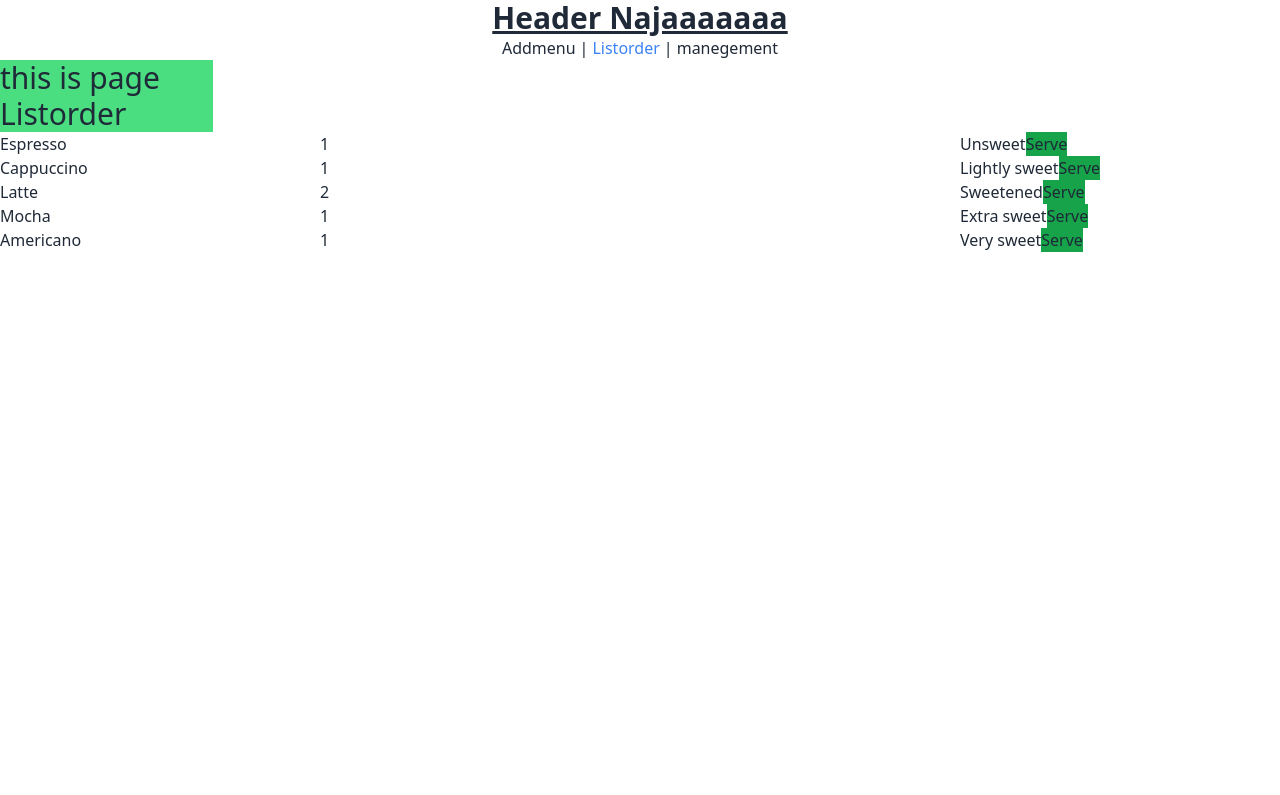
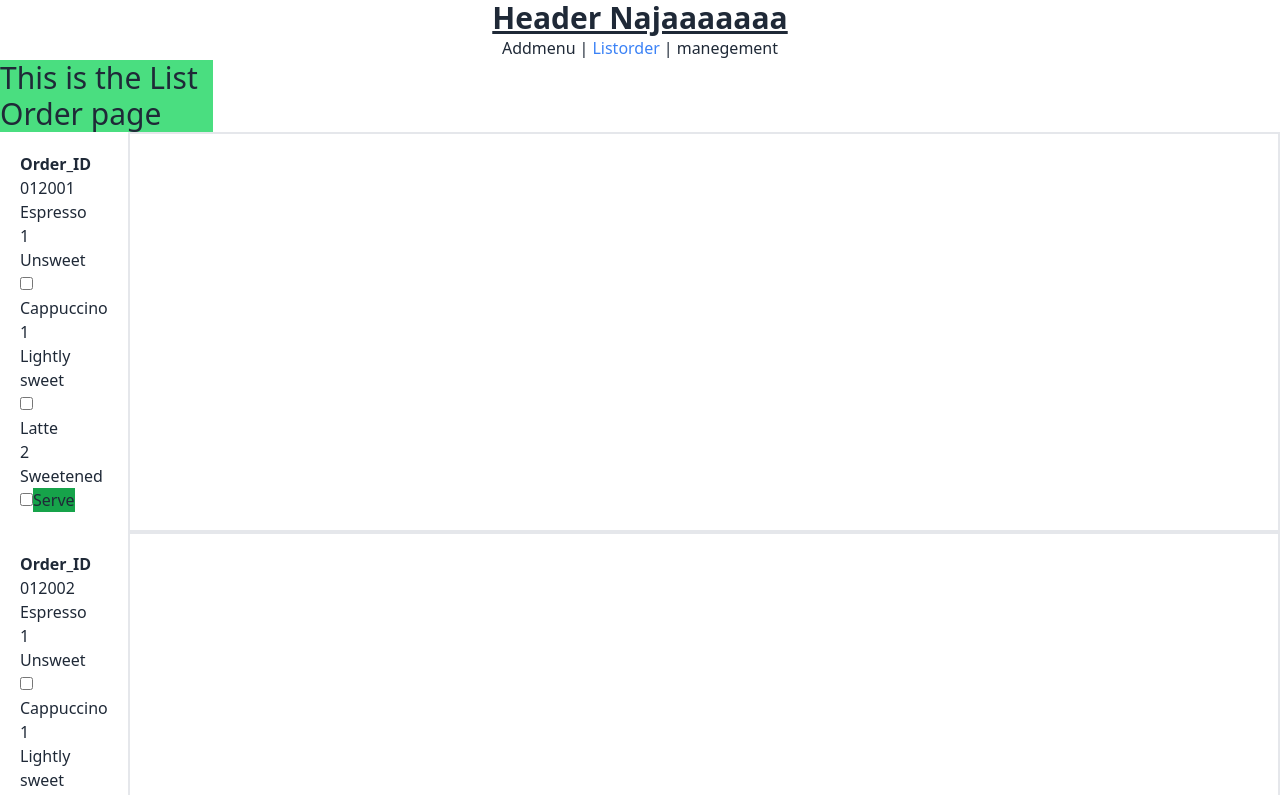
Before and after one commit to cnc2003/PROJECT2-SEC-1-PenNgiMark, a Vue app: page /list-order in a window 1280 px wide. Shown: the top 795 px of the page. Built offline with nearby package versions, Linux system fonts and the light colour scheme.

Commit message:
Fix: function serveOrder and deleteOrder

```diff
--- a/public/data/orderlist.json
+++ b/public/data/orderlist.json
@@ -1,4 +1,28 @@
 [
+  {
+    "order_id" : "012001",
+    "orders":[
+      {
+        "menu_name": "Espresso",
+        "quantity": 1,
+        "details": "Unsweet"
+      },
+      {
+        "menu_name": "Cappuccino",
+        "quantity": 1,
+        "details": "Lightly sweet"
+      },
+      {
+        "menu_name": "Latte",
+        "quantity": 2,
+        "details": "Sweetened"
+      }
+
+    ]
+  },
+    {
+      "order_id" : "012002",
+      "orders":[
       {
         "menu_name": "Espresso",
         "quantity": 1,
@@ -25,3 +49,5 @@
         "details": "Very sweet"
       }
     ]
+  }
+]
--- a/src/components/BaseList.vue
+++ b/src/components/BaseList.vue
@@ -1,23 +1,50 @@
 <script setup>
-import { defineProps } from "vue"
+import { defineProps, ref } from "vue"
+
 
 const props = defineProps({
-    orders: {
+    lists: {
+        type: Array,
+        // required: true,
+    },
+    Order_menu_list: {
         type: Array,
         required: true,
     },
 })
-console.log(props.orders)
+console.log("import :",props.Order_menu_list)
+
+
+
 </script>
 
 <template>
-    <div>
-        <slot
-            v-for="(order, index) in orders"
-            :key="index"
-            :order="order"
-        >
-      </slot>
+    <div
+        v-for="(order_ID, index) in props.Order_menu_list"
+        :key="index"
+        class="flex"
+    >
+        <div class="p-5">
+            <p class="font-bold">Order_ID</p>
+            <slot name="Order_ID" :="order_ID"></slot>
+        </div>
+
+        <div class="flex flex-row border-2 p-5 w-screen">
+            <div
+                v-for="(order_menu, orderIndex) in order_ID.orders"
+                :key="orderIndex"
+                class="pl-5 pr-5"
+            >
+                <!-- pass data to parent component -->
+                <slot name="Order_menu" :="order_menu"></slot>
+            </div>
+        </div>
+        <!-- <button class="bg-green-600" @click="serveOrder(order_ID),deleteorder(order_ID)">
+            Serve
+        </button> -->
+    </div>
+    <div v-for="(list, index) in lists" :key="index">
+        <slot name="list" :="list"> </slot>
     </div>
 </template>
 
--- a/src/components/page/Listorder.vue
+++ b/src/components/page/Listorder.vue
@@ -1,29 +1,55 @@
-<script>
+<script setup>
+import BaseList from "../BaseList.vue"
+import orderlist from "../../../public/data/orderlist.json"
+import sales_data from "../../../public/data/sales_data.json"
 import { ref } from "vue"
-import BaseList from "../BaseList.vue"
 
-let test = ref([])
+const Orderlist = ref(orderlist)
+const Order_menu = ref(orderlist)
+const Sales_data = ref(sales_data)
 
-function serveOrder(order) {
-    test.value.push(order)
-    console.log(order.value)
+function deleteOrder(order_ID) {
+    const orders = order_ID.orders
+    for (const menu of orders) {
+        if (menu.selected === true) {
+            const orderIndex = orders.findIndex(order => order === menu)
+                orders.splice(orderIndex, 1)
+                console.log("total list :",Order_menu.value)
+
+        }
+    }
 }
+
+
+
+function serveOrder(order_ID) {
+    console.log("Serve button clicked:", order_ID)
+    const orders = order_ID.orders
+    for (const menu of orders) {
+        if (menu.selected === true) {
+            Sales_data.value.push(menu)
+            console.log("Selected menu:", Sales_data.value)
+        }
+    }
+}
+
 </script>
 
 <template>
-    <h1 class="text-3xl bg-green-400 w-1/6">this is page Listorder</h1>
+    <h1 class="text-3xl bg-green-400 w-1/6">This is the List Order page</h1>
 
-    <BaseList :orders="$orderlist">
-        <template #default="{ order }">
-            <div class="flex">
-                <div class="w-1/4">{{ order.menu_name }}</div>
-                <div class="w-2/4">{{ order.quantity }}</div>
-                <div class="w-auto">{{ order.details }}</div>
-                <button class="bg-green-600" @click="serveOrder(order)">
-                    Serve
-                </button>
-
-            </div>
+    <BaseList :Order_menu_list="Orderlist">
+        <template v-slot:Order_ID="order_ID">
+            <div>{{ order_ID.order_id }}</div>
+            <template v-for="(order_menu, orderIndex) in order_ID.orders" :key="orderIndex">
+                <div>{{ order_menu.menu_name }}</div>
+                <div>{{ order_menu.quantity }}</div>
+                <div>{{ order_menu.details }}</div>
+                <input type="checkbox" v-model="order_menu.selected" />
+            </template>
+            <button class="bg-green-600" @click="serveOrder(order_ID), deleteOrder(order_ID)">
+                Serve
+            </button>
         </template>
     </BaseList>
 </template>
--- a/src/main.js
+++ b/src/main.js
@@ -4,10 +4,12 @@ import App from './App.vue'
 import routers from './router/index.js'
 import BaseList from './components/BaseList.vue'
 import orderlist from '../public/data/orderlist.json'
+import menulist from '../public/data/menulist.json'
+import sales_data from '../public/data/sales_data.json'
 
 const app = createApp(App)
 app.use(routers)
 
 app.component('BaseList', BaseList);
-app.config.globalProperties.$orderlist = orderlist;
+
 app.mount('#app')
```
Also changed, not shown: data/menulist.json (deleted, +0 -138 lines), data/orderlist.json (deleted, +0 -27 lines), data/db.json (deleted).
